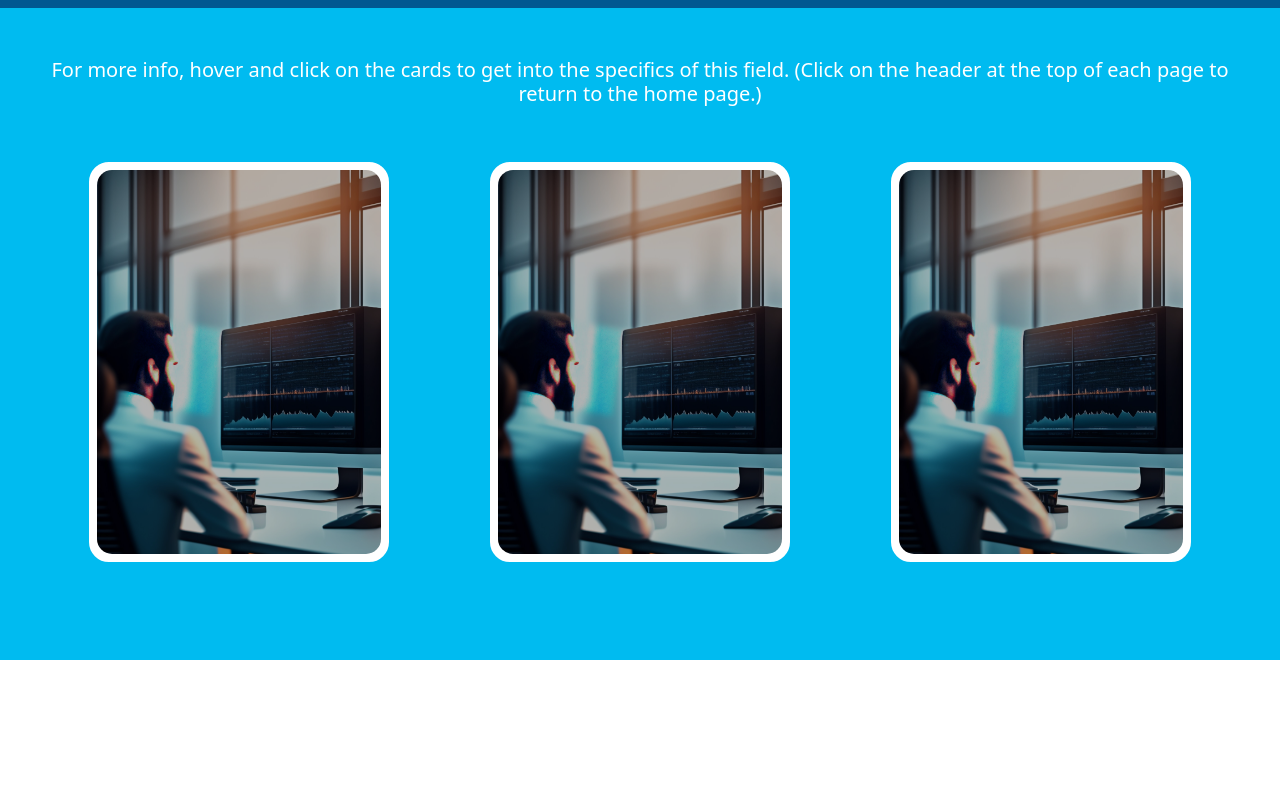
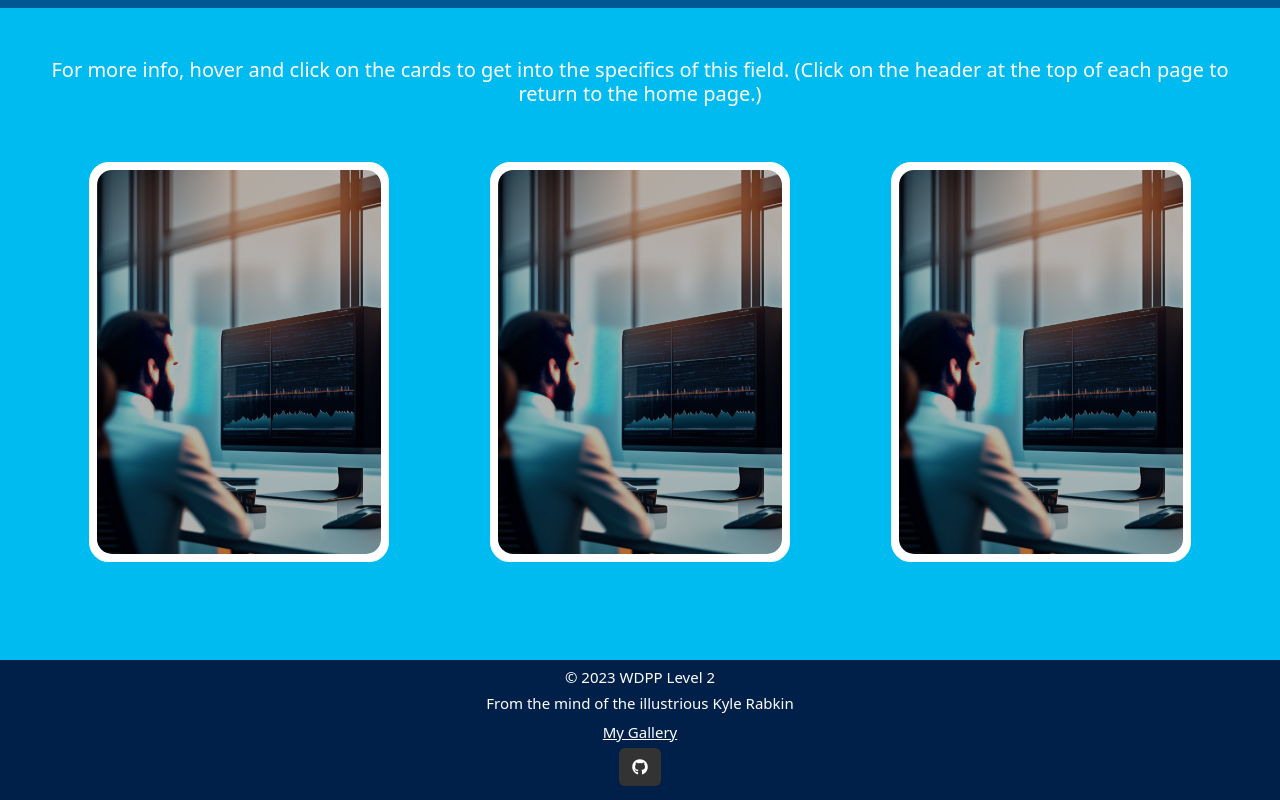
Before and after one commit to KyleRabkin61/Future-Me, a plain HTML site: page index.html in a window 1280 px wide. Shown: the part 851-1651 px from the top of the page. Before the commit the page ends 1511 px from the top, so only its background shows below. Drawn offline with nearby package versions, Linux system fonts and the light colour scheme.

Commit message:
added footer

```diff
--- a/index.html
+++ b/index.html
@@ -13,6 +13,10 @@
 
     <link href="https://cdn.jsdelivr.net/npm/bootstrap@5.3.2/dist/css/bootstrap.min.css" rel="stylesheet"
         integrity="sha384-T3c6CoIi6uLrA9TneNEoa7RxnatzjcDSCmG1MXxSR1GAsXEV/Dwwykc2MPK8M2HN" crossorigin="anonymous" />
+
+    <!-- Font-awesome link -->
+
+    <link rel="stylesheet" href="https://cdnjs.cloudflare.com/ajax/libs/font-awesome/6.4.2/css/all.min.css">
 
     <!-- CSS link -->
 
@@ -102,8 +106,21 @@
         </div>
     </div>
     </div>
-    <footer>
-        <!-- place footer here -->
+    <footer class="text-white text-center py-2" id="footer">
+
+        <h1 class="footer-text">&copy; 2023 WDPP Level 2</h1>
+
+        <h1 class="footer-text">From the mind of the illustrious Kyle Rabkin</h1>
+
+        <!-- gallery link -->
+
+        <a class="footer-text" href="https://kylerabkin61.github.io/Gallery/ " target="_blank">My Gallery</a>
+        <br>
+
+        <!-- Github -->
+
+        <a class="btn text-white btn-floating m-1" style="background-color: #333333;"
+            href="https://github.com/KyleRabkin61" target=”_blank” role="button"><i class="fab fa-github"></i></a>
     </footer>
     <!-- bootstrap JavaScript Libraries -->
     <script src="https://cdn.jsdelivr.net/npm/@popperjs/core@2.11.8/dist/umd/popper.min.js"
--- a/style.css
+++ b/style.css
@@ -126,6 +126,20 @@
     cursor: pointer;
     font-size: 1em;
 }
+
+/* footer */
+
+footer {
+    background: #00204a;
+    height:140px;
+}
+.footer-text {
+    font-weight: 400;
+    font-style: normal;
+    font-size:15px;
+    color:white;
+}
+
 /* scrollbar */
 
 /* width */
```
